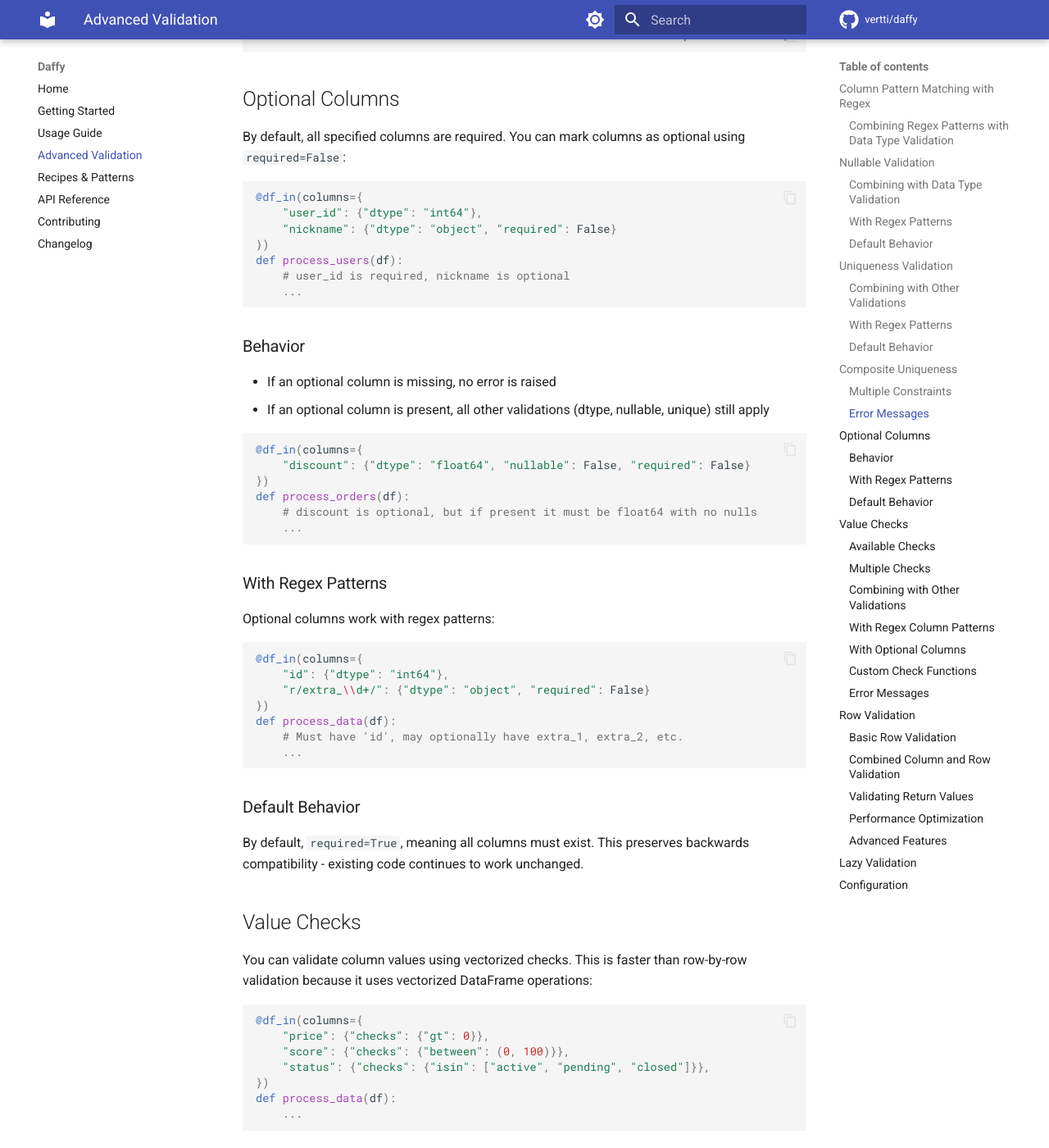
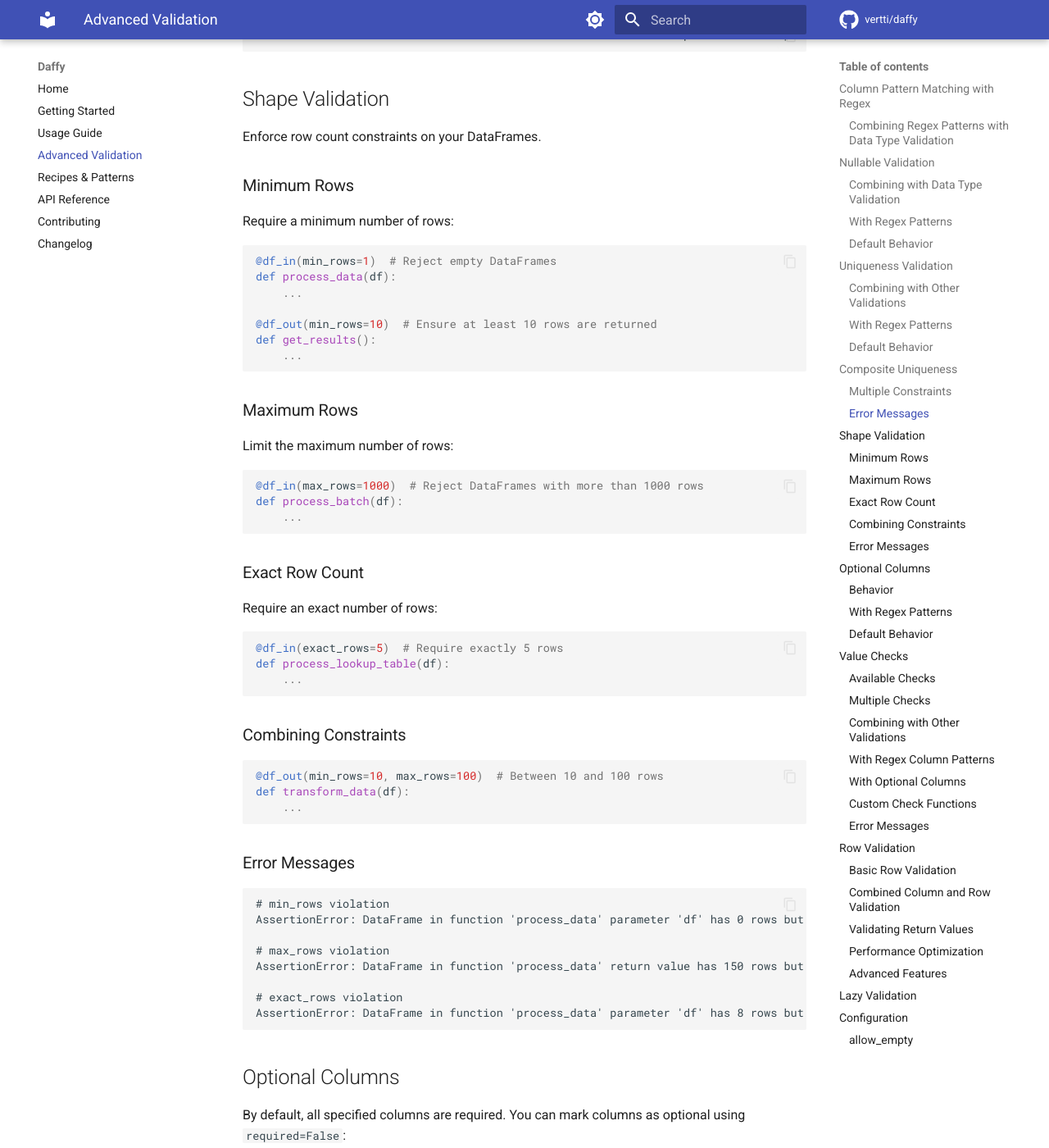
Before and after one commit to ThoughtWorksInc/daffy, an MkDocs documentation site: the page built from docs/advanced.md, in a window 1280 px wide and 1400 px high, scrolled down 3710 px. Shown: the whole window at 82% size. Built offline with MkDocs 1.6.1 and Material for MkDocs 9.7.7, drawn with Linux system fonts in a browser that asks for light colours; comment, search, counter and statistics services are not loaded; some of the changed text lies outside the part shown.

Commit message:
Add lazy mode integration for shape validation and docs

````diff
--- a/docs/advanced.md
+++ b/docs/advanced.md
@@ -169,6 +169,65 @@ When composite uniqueness fails, you get an error like:
 
 ```
 AssertionError: Columns 'first_name' + 'last_name' in function 'process_users' parameter 'df' contain 5 duplicate combinations but composite_unique is set
+```
+
+## Shape Validation
+
+Enforce row count constraints on your DataFrames.
+
+### Minimum Rows
+
+Require a minimum number of rows:
+
+```python
+@df_in(min_rows=1)  # Reject empty DataFrames
+def process_data(df):
+    ...
+
+@df_out(min_rows=10)  # Ensure at least 10 rows are returned
+def get_results():
+    ...
+```
+
+### Maximum Rows
+
+Limit the maximum number of rows:
+
+```python
+@df_in(max_rows=1000)  # Reject DataFrames with more than 1000 rows
+def process_batch(df):
+    ...
+```
+
+### Exact Row Count
+
+Require an exact number of rows:
+
+```python
+@df_in(exact_rows=5)  # Require exactly 5 rows
+def process_lookup_table(df):
+    ...
+```
+
+### Combining Constraints
+
+```python
+@df_out(min_rows=10, max_rows=100)  # Between 10 and 100 rows
+def transform_data(df):
+    ...
+```
+
+### Error Messages
+
+```
+# min_rows violation
+AssertionError: DataFrame in function 'process_data' parameter 'df' has 0 rows but min_rows=1
+
+# max_rows violation
+AssertionError: DataFrame in function 'process_data' return value has 150 rows but max_rows=100
+
+# exact_rows violation
+AssertionError: DataFrame in function 'process_data' parameter 'df' has 8 rows but exact_rows=5
 ```
 
 ## Optional Columns
@@ -499,6 +558,23 @@ All configuration options can be set in `pyproject.toml`:
 [tool.daffy]
 strict = true                    # Enable strict mode by default
 lazy = true                      # Collect all errors before raising (default: false)
+allow_empty = false              # Reject empty DataFrames by default (default: true)
 row_validation_max_errors = 5    # Max failed rows to show (default: 5)
 checks_max_samples = 5           # Max sample values in check errors (default: 5)
 ```
+
+### allow_empty
+
+When set to `false`, all DataFrames will be rejected if they have 0 rows:
+
+```python
+# With allow_empty=false in config, this will raise:
+@df_in()
+def process(df):  # Raises if df is empty
+    ...
+
+# Override for specific decorators:
+@df_in(allow_empty=True)  # Allow empty even if config says false
+def optional_process(df):
+    ...
+```
````
Also changed, not shown: CHANGELOG.md (+11 -0 lines), 3 other files.
